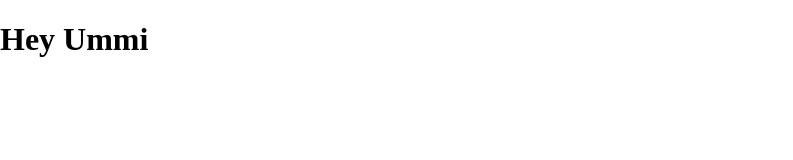
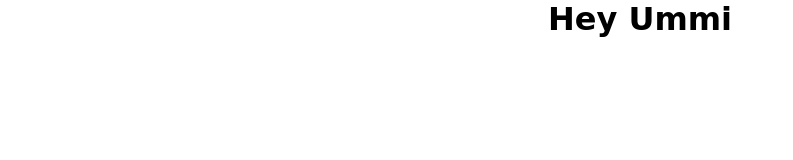
Before and after one commit to Kavindu-Amarasinghe/chocolet, a plain HTML site: page Index.html in a window 1280 px wide. Shown: the whole page, without its empty margins (0-793 px from the left). Drawn offline with Linux system fonts and the light colour scheme.

Commit message:
Update style.css

```diff
--- a/style.css
+++ b/style.css
@@ -17,6 +17,14 @@ span{
     transform: translate(-50%,-50%);
     animation: animate 6s linear;
 }
+h1{
+    display:flex;
+    font-family: "Dancing Script", cursive;
+    margin: 0;
+    display: flex;
+    justify-content: center;
+    text-align:center;
+}
 
 @keyframes animate{
     0%{
```
